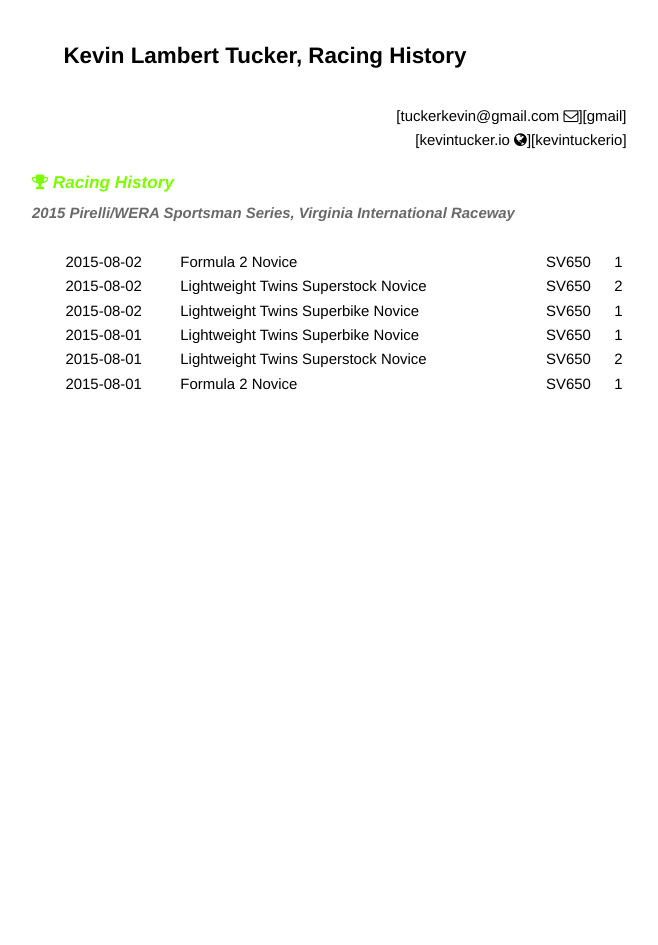
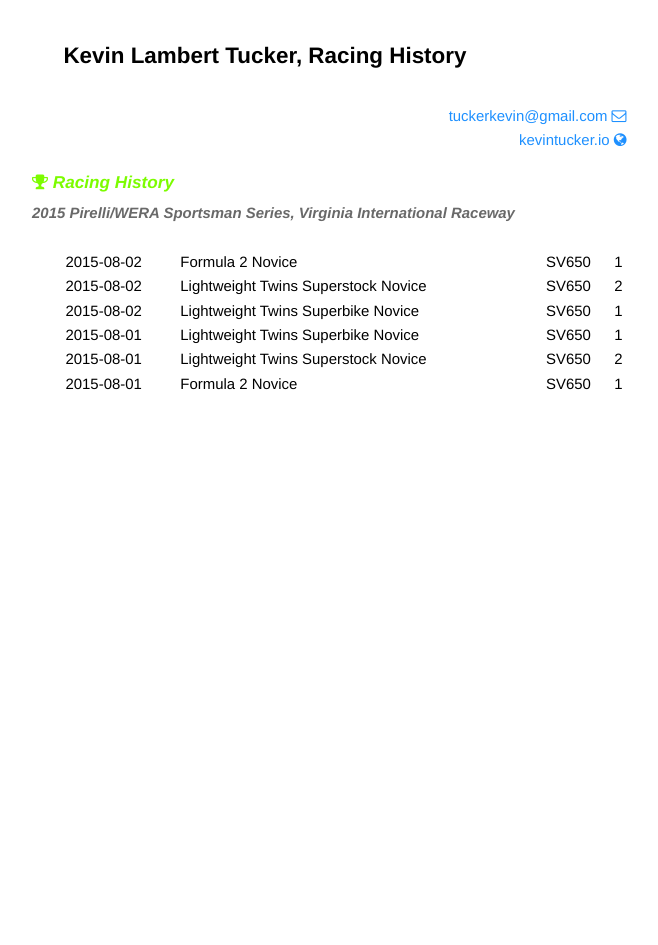
Before and after one commit to tuckerkevin/tuckerkevin.github.io, a Jekyll site: the page built from racing-history.md, in a window 1280 px wide. Shown: the whole page, without its empty margins (294-952 px from the left). Built offline with Jekyll 4.4.1, drawn with Linux system fonts in a browser that asks for light colours; Markdown is read by kramdown in place of the engine named in the settings; some of the changed lines change nothing that is shown.

Commit message:
Forgot to add footnote links.

```diff
--- a/racing-history.md
+++ b/racing-history.md
@@ -23,3 +23,7 @@ permalink: /racing-history/
 | 2015-08-01 | Lightweight Twins Superbike Novice  | SV650 | 1 |
 | 2015-08-01 | Lightweight Twins Superstock Novice | SV650 | 2 |
 | 2015-08-01 | Formula 2 Novice                    | SV650 | 1 |
+
+
+[gmail]:         mailto://tuckerkevin@gmail.com
+[kevintuckerio]: http://kevintucker.io
```
